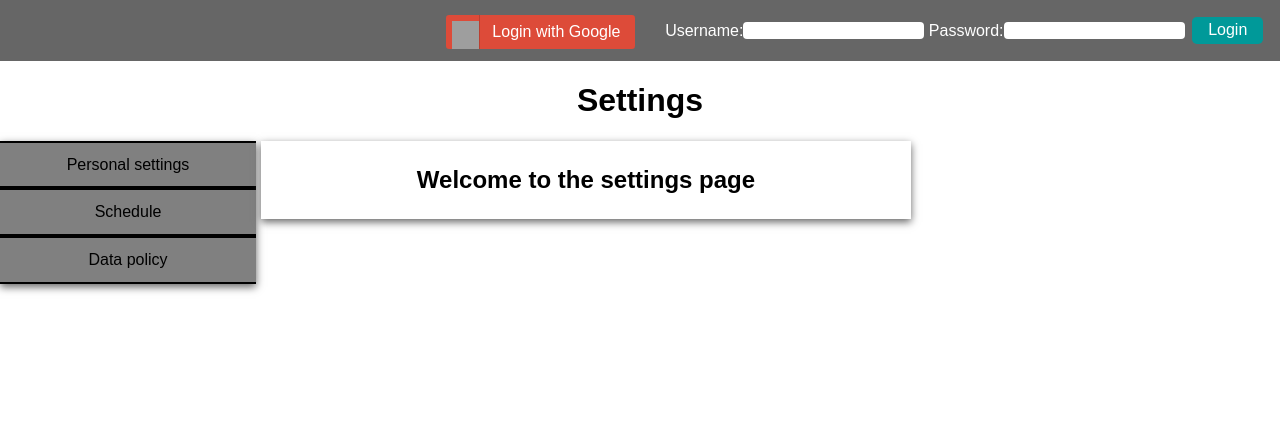
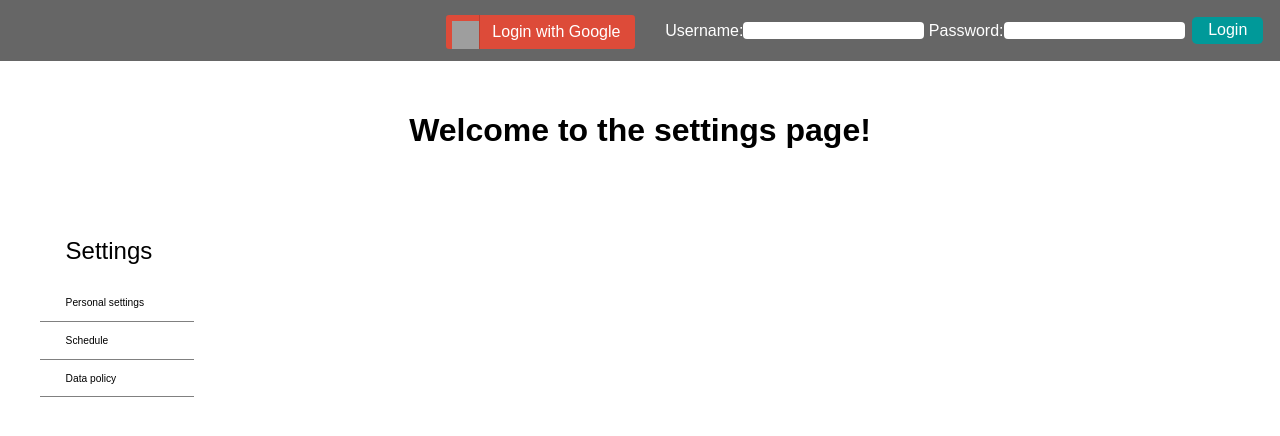
Before and after one commit to 2lambda123/study-scheduler, a PHP site: page /settings.php in a window 1280 px wide. Shown: the top 436 px of the page. Run offline with PHP 8.4, Linux system fonts and the light colour scheme; grey boxes are pictures that could not be loaded.

Commit message:
settings css changes

```diff
--- a/site/settings.css
+++ b/site/settings.css
@@ -1,48 +1,85 @@
+#header2 {
+  text-align: left;
+  padding-left: 10%;
+  font-family: "Nixie One",Arial,sans-serif;
+  font-weight: normal;
+}
+
+h3 {
+  padding-top: 30px;
+  padding-bottom: 30px;
+}
+
+h1 {
+  font-family: "Nixie One",Arial,sans-serif;
+  padding-top: 30px;
+  padding-bottom: 30px;
+}
+
 .pSettings{
-  background-color: grey;
+  background-color: transparent;
   padding-top: 5%;
   padding-bottom: 5%;
-  width: 100%;
+  width: 50%;
   height: 30%;
-  display:block;
-  border-top: 2px solid black;
-  border-bottom:2px solid black;
+  padding-left: 10%;
+  text-align: left;
+  font-family: "Nixie One",Arial,sans-serif;
+  font-size: 0.8vw;
+  list-style-type: none;
+  border-bottom: 1px grey solid;
+  /*display:block;
+  /*border-top: 2px solid black;
+  border-bottom:2px solid black;*/
 }
 .pSettings:hover{
-  background-color: #262626;
-  color: white;
+  background-color: transparent;
   cursor: pointer;
+  list-style-type:disc;
+  transform: scale(1.1,1.1);
+  transition: 0.3s all;
 }
+
 .menuS{
   width: 85%;
-  background-color: lightgrey;
-  padding-left: 10%;
-  padding-right: 5%;
-  padding-top:10px;
-  padding-bottom:10px;
+  background-color:transparent;
+  text-align: left;
+  padding-left: 70px;
+  padding-top:30px;
+  padding-bottom:30px;
+  list-style-type: none;
 }
 .menuS:hover{
-  background-color: darkgrey;
-  color: white;
   cursor: pointer;
+  transform: scale(1.1,1.1);
+  transition: .2s all;
+  list-style-type: disc;
 }
+@keyframes dropdown {
+  from { opacity:0;}
+      to {opacity: 1}
+}
+
 .infobox{
+  padding-top: 30px;
+  padding-bottom: 30px;
   text-align: left;
   margin-left: 30px;
 }
 #settingBar{
   width: 20%;
   float: left;
-  -moz-box-shadow: 0px 3px 8px rgb(100,100,100);
+  /*-moz-box-shadow: 0px 3px 8px rgb(100,100,100);
   -webkit-box-shadow: 0px 3px 8px rgb(100,100,100);
-  box-shadow: 0px 3px 8px rgb(100,100,100);
+  box-shadow: 0px 3px 8px rgb(100,100,100);*/
 }
 #displaySettings{
   width: 50%;
-  float: left;
-  margin: 0px auto;
-  margin-left: 5px;
-  padding: 5px;
+  margin:auto;
+  min-height: 0px;
+  /*float: left;*/
+  /*margin: 0px auto;
+  margin-left: 5px;*/
   background-color: white;
   -moz-box-shadow: 0px 3px 8px rgb(100,100,100);
   -webkit-box-shadow: 0px 3px 8px rgb(100,100,100);
@@ -50,10 +87,13 @@
 }
 #psettings{
   display: none;
+  animation: dropdown 1s;
 }
 #secsettings{
+  animation: dropdown 1s;
   display: none;
 }
 #datapolicy{
+  animation: dropdown 1s;
   display: none;
 }
--- a/site/settings.php
+++ b/site/settings.php
@@ -6,26 +6,25 @@
 <script src="../site/jquery.min.js"></script>
 <body>
 <?php include_once "../site/menubar.php";?>
-<h1>Settings</h1>
-<div id="settingBar">
-  <div class="pSettings" id="pSettings">Personal settings</div>
+<h1>Welcome to the settings page!</h1>
+<ul id="settingBar"><h2 id="header2">Settings</h2>
+  <li class="pSettings" id="pSettings">Personal settings</li>
     <div id="psettings">
-      <div class="menuS" id="whatSettings">Change privacy settings</div>
+      <li class="menuS" id="whatSettings">Change privacy settings</li>
     </div>
-  <div class="pSettings" id="secSettings">Schedule</div>
+  <li class="pSettings" id="secSettings">Schedule</li>
     <div id="secsettings">
-      <div class="menuS" id="runAlgo">Load algorithm</div>
+      <li class="menuS" id="runAlgo">Load algorithm</li>
     </div>
-  <div class="pSettings" id="dataPolicy">Data policy</div>
+  <li class="pSettings" id="dataPolicy">Data policy</li>
     <div id="datapolicy">
-      <div class="menuS" id="whatGather">What type of information do we gather?</div>
-      <div class="menuS" id="whatUse">How do we use this information?</div>
-      <div class="menuS" id="whatShare">How is this information shared?</div>
+      <li class="menuS" id="whatGather">What type of information do we gather?</li>
+      <li class="menuS" id="whatUse">How do we use this information?</li>
+      <li class="menuS" id="whatShare">How is this information shared?</li>
     </div>
-</div>
-<div id="displaySettings">
-  <h2>Welcome to the settings page</h2>
-</div>
+</ul>
+<div id="displaySettings"></div>
+
 <script>
 var menuVis1 = false;
 var menuVis2 = false;
```
Also changed, not shown: 1 other file.
